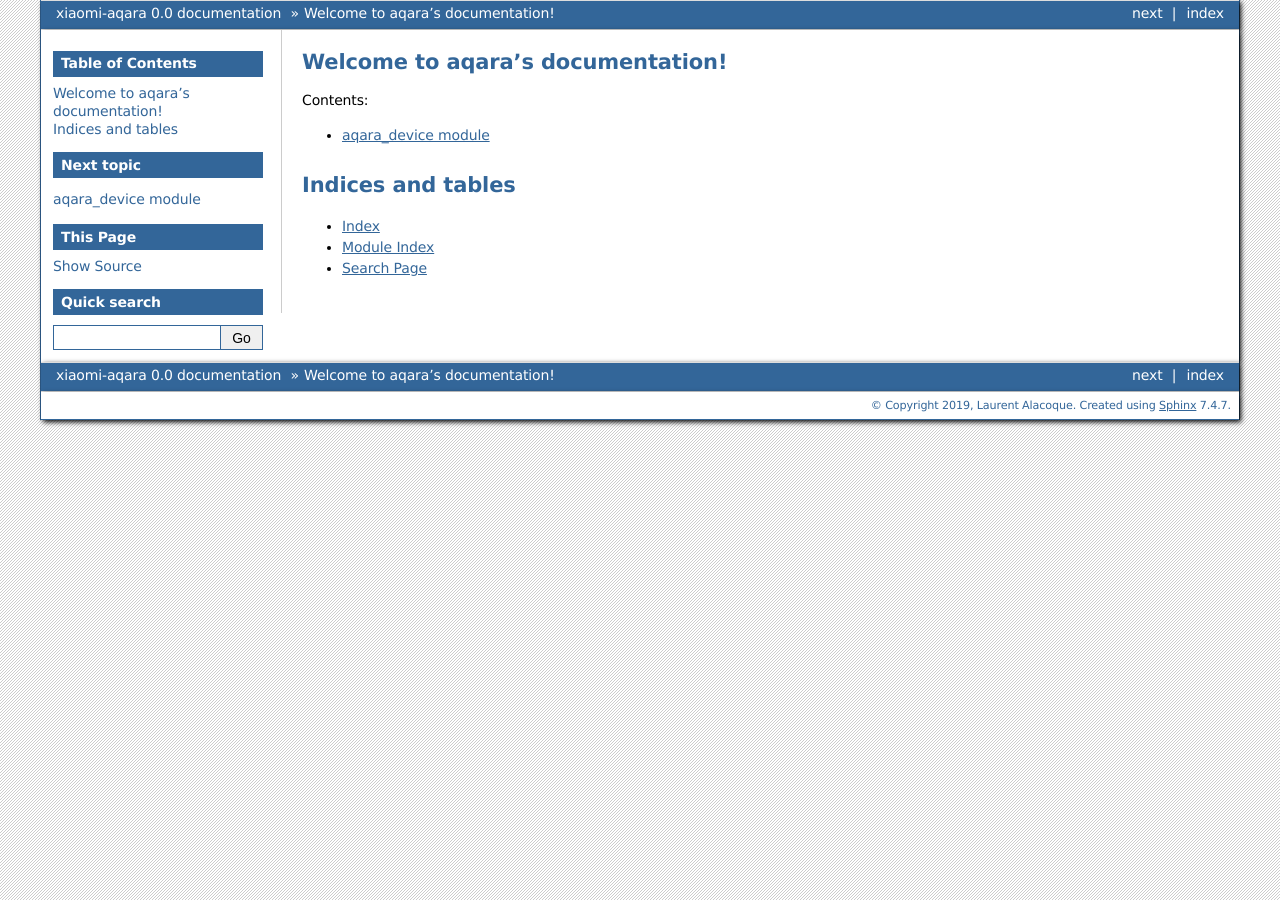
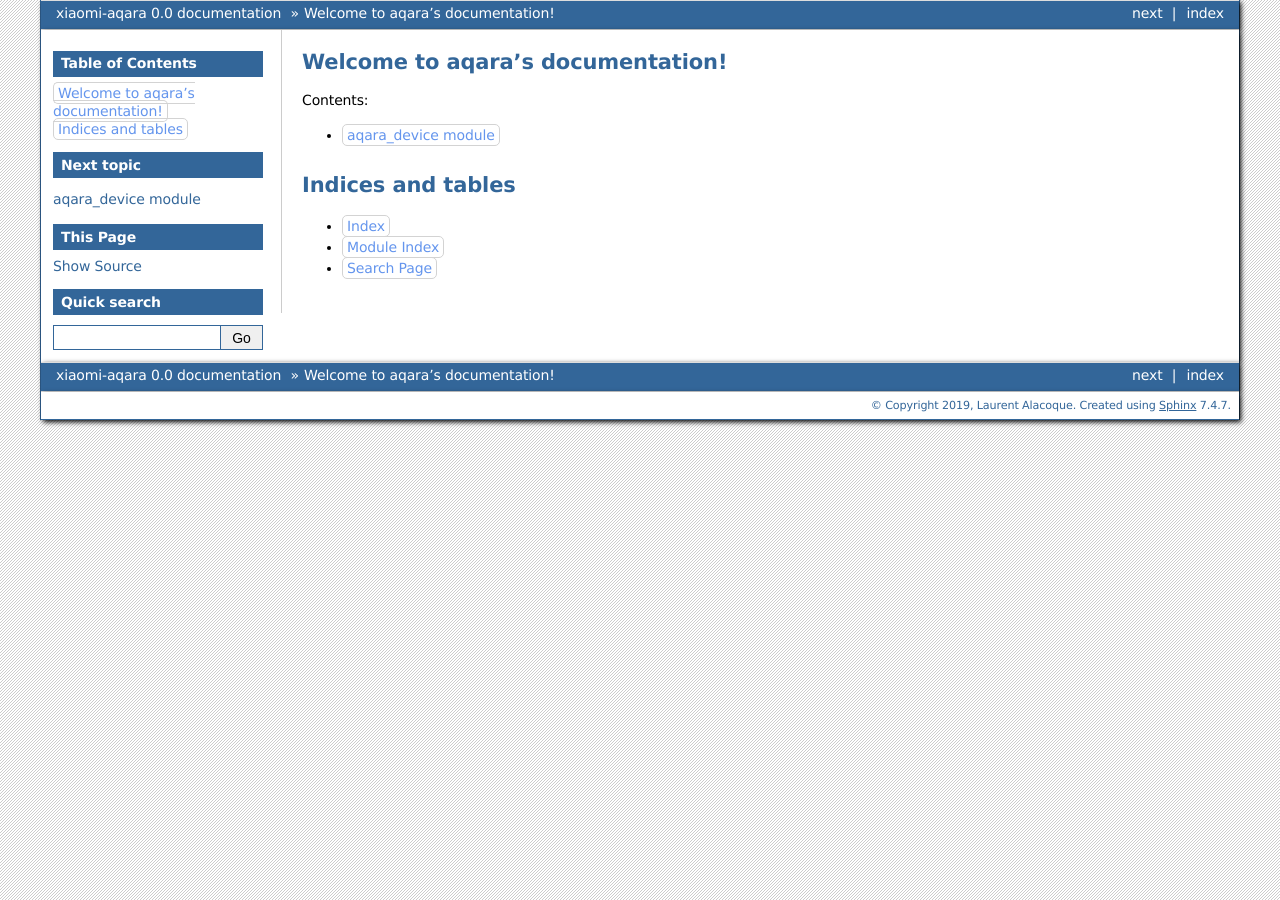
Before and after one commit to laurentalacoque/xiaomi-aqara, a Sphinx documentation site: the page built from docs/source/index.rst, in a window 1280 px wide. Built offline with Sphinx 7.4.7, drawn with Linux system fonts in a browser that asks for light colours.

Commit message:
improved css

```diff
--- /dev/null
+++ b/docs/source/_static/custom.css
@@ -0,0 +1,17 @@
+
+dl.class {
+    border: 1px solid lightgray;
+    padding: 1em;
+}
+dl.method {
+    border-top: 2px solid lightblue;
+    padding-top: 1em;
+}
+/* no underline for class links */
+a.reference.internal {
+    text-decoration: none;
+    border: 1px solid lightgray;
+    padding: 2px 4px;
+    color: cornflowerblue;
+    border-radius: 5px;
+}
--- a/docs/source/conf.py
+++ b/docs/source/conf.py
@@ -114,6 +114,9 @@
 # The theme to use for HTML and HTML Help pages.  See the documentation for
 # a list of builtin themes.
 html_theme = 'bizstyle'
+
+def setup(app):
+    app.add_stylesheet('custom.css')
 
 # Theme options are theme-specific and customize the look and feel of a theme
 # further.  For a list of options available for each theme, see the
```
